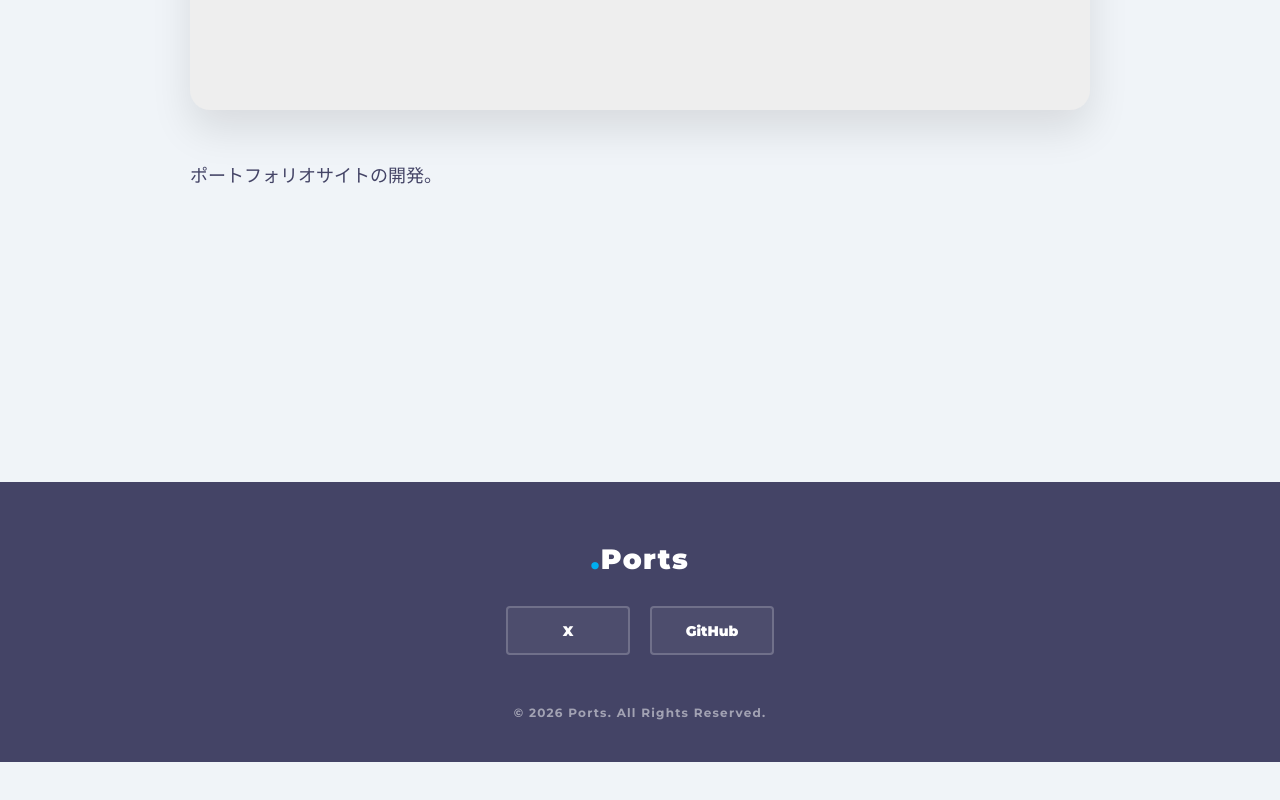
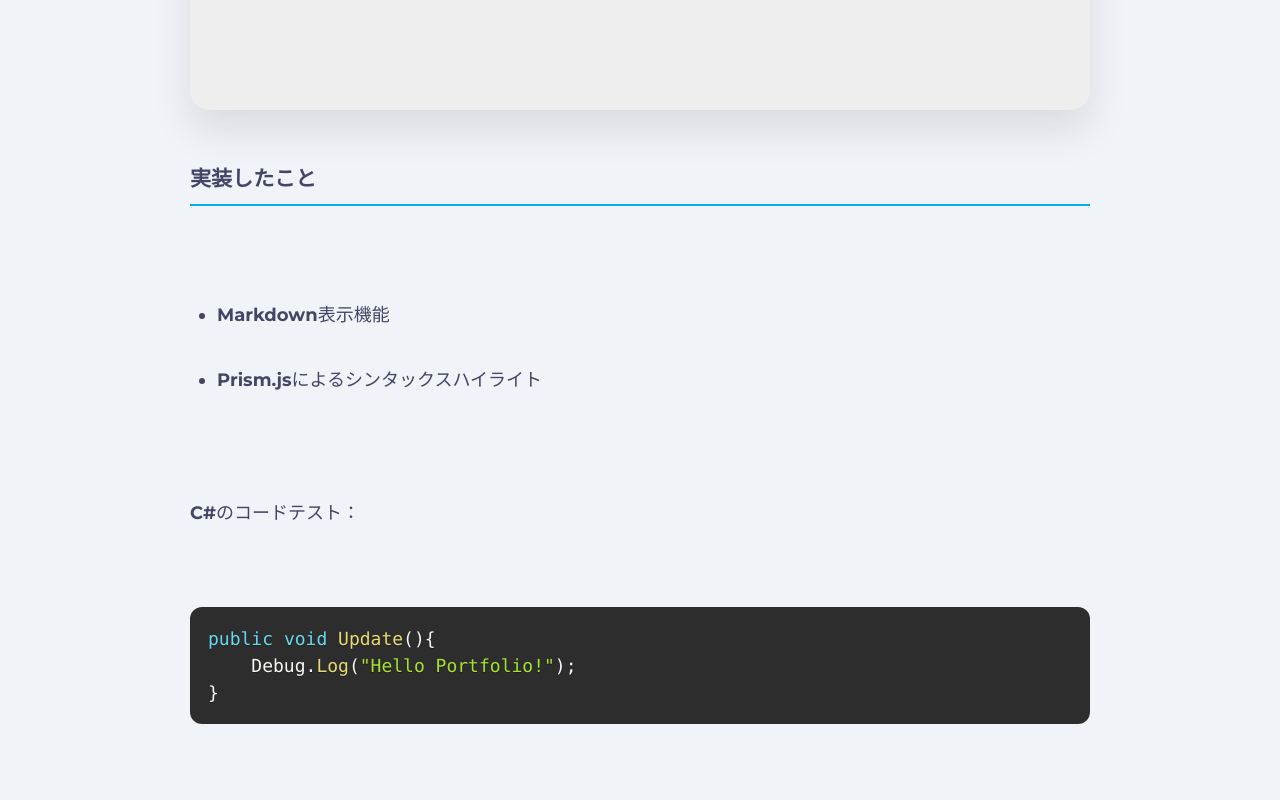
Before and after one commit to STsou-gra/Ports, a Vue app: page /log/1 in a window 1280 px wide. Shown: the part 830-1630 px from the top of the page. Before the commit the page ends 1592 px from the top, so only its background shows below. Built offline with nearby package versions, Linux system fonts and the light colour scheme.

Commit message:
シンタックスハイライト導入、テスト

```diff
--- a/src/data/log.ts
+++ b/src/data/log.ts
@@ -2,7 +2,8 @@ export interface LogItem {
   id: number
   date: string
   title: string
-  desc: string
+  desc: string //第2見出し
+  article: string
   tag: string
 }
 
@@ -12,6 +13,18 @@ export const allLog: LogItem[] = [
     date: '2026.05.09',
     title: `開発ログ`,
     desc: 'ポートフォリオサイトの開発。',
+    article: `
+### 実装したこと
+- Markdown表示機能
+- Prism.jsによるシンタックスハイライト
+
+C#のコードテスト：
+\`\`\`csharp
+public void Update(){
+    Debug.Log("Hello Portfolio!");
+}
+\`\`\`
+`,
     tag: 'UPDATE',
   },
   {
@@ -19,6 +32,7 @@ export const allLog: LogItem[] = [
     date: '2026.05.09',
     title: `イベント`,
     desc: 'ハッカソンなど。',
+    article: '',
     tag: 'EVENT',
   },
 ]
--- a/src/data/works.ts
+++ b/src/data/works.ts
@@ -18,10 +18,30 @@ export const allWorks: Project[] = [
     id: 1,
     title: 'ポートフォリオサイトへようこそ',
     tech: 'Vue.js / TypeScript',
-    desc: 'パンパカパーン！ポートフォリオが作成されました！',
+    desc: 'パンパカパーン！ポートフォリオサイトが作成されました！',
+    article: `
+ポートフォリオサイトへようこそ！ここでは個人開発物や参加したハッカソンなどで作成した物を載せていきます。
+### テスト
+- Markdown表示機能
+- Prism.jsによるシンタックスハイライト
+
+C#のコードテスト：
+\`\`\`csharp
+public void Update(){
+    Debug.Log("Hello Portfolio!");
+}
+\`\`\`
+
+\`\`\`csharp
+// これはコメントです（緑やグレーになるはず）
+public void TestMethod() {
+    string message = "こんにちは"; // 文字列は別の色になるはず
+    int value = 123; // 数値も色が変わるはず
+}
+\`\`\`
+`,
     date: '2026-05-11',
     thumb: 'Web',
-    article: '',
   },
 ]
 
--- a/src/views/DetailView.vue
+++ b/src/views/DetailView.vue
@@ -1,23 +1,30 @@
+//記事詳細を表示する（WORKS・LOG共通）
 <script setup lang="ts">
 import { useRoute } from 'vue-router'
 import { sortedWorks, type Project } from '@/data/works'
 import { sortedLog, type LogItem } from '@/data/log'
-import { computed, onMounted, nextTick } from 'vue'
+import { computed, onMounted, nextTick, watch } from 'vue'
 
 // MarkdownとPrismのインポート
 import MarkdownIt from 'markdown-it'
 import Prism from 'prismjs'
 
 // --- 言語とテーマの読み込み ---
-import 'prismjs/themes/prism-tomorrow.css' //暗めのテーマ
-/*
+//暗めのテーマにしたい場合
+//import 'prismjs/themes/prism-tomorrow.css'
+//明るいテーマ
+import 'prismjs/themes/prism-okaidia.css'
+
 import 'prismjs/components/prism-clike'
 import 'prismjs/components/prism-c'
 import 'prismjs/components/prism-cpp'
 import 'prismjs/components/prism-csharp'
+import 'prismjs/components/prism-glsl'
 import 'prismjs/components/prism-python'
 import 'prismjs/components/prism-bash'
-*/
+import 'prismjs/components/prism-markup' // HTML/XML用
+import 'prismjs/components/prism-javascript'
+import 'prismjs/components/prism-typescript'
 
 const route = useRoute()
 
@@ -36,17 +43,29 @@ const item = computed<(Project & LogItem) | null>(() => {
   return (found as any) || null
 })
 
-// MarkdownをHTMLに変換
+// MarkdownをHTMLに変換・記事を載せる
 const renderedContent = computed(() => {
-  return item.value ? md.render(item.value.desc) : ''
+  return item.value ? md.render(item.value.article) : ''
 })
 
 const highlightCode = async () => {
   await nextTick() //HTMLが描画されるのを待つ
-  Prism.highlightAll()
+  const codeBlocks = document.querySelectorAll('pre code')
+  console.log('Found code blocks:', codeBlocks.length) // ここが0ならHTML出力側が原因
+  //記事の中身があるときだけハイライトを実行する
+  if (item.value && item.value.article) {
+    Prism.highlightAll()
+  }
 }
 
+//ページを開いたとき
 onMounted(highlightCode)
+
+//IDが変わって別の記事に切り替わった時も再実行する
+watch(() => route.params.id, highlightCode)
+
+//コンテンツが動的に生成された後も再実行する
+watch(renderedContent, highlightCode)
 </script>
 
 <template>
@@ -115,7 +134,7 @@ onMounted(highlightCode)
 }
 
 /* コードブロックの外枠 */
-.markdown-body pre {
+.markdown-body pre[class*='language-'] {
   margin: 1.5em 0;
   padding: 1em;
   border-radius: 12px;
--- a/src/views/WorksView.vue
+++ b/src/views/WorksView.vue
@@ -17,6 +17,7 @@ import { sortedWorks } from '@/data/works'
             <div class="work-thumb-large">{{ work.thumb }}</div>
             <div class="work-info">
               <span class="work-tech-tag">{{ work.tech }}</span>
+              <p>{{ work.date }}</p>
               <h3>{{ work.title }}</h3>
               <p>{{ work.desc }}</p>
             </div>
@@ -76,12 +77,13 @@ import { sortedWorks } from '@/data/works'
   font-weight: 900;
 }
 .work-info h3 {
-  margin: 15px 0;
+  margin: 5px 0;
   font-size: 24px;
 }
 .work-info p {
+  margin: 5px 0;
   opacity: 0.7;
-  line-height: 1.8;
+  line-height: 1.5;
 }
 
 @media (max-width: 800px) {
```
